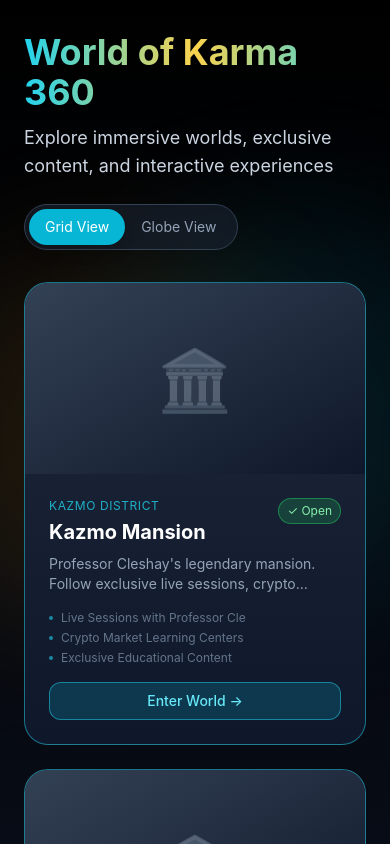
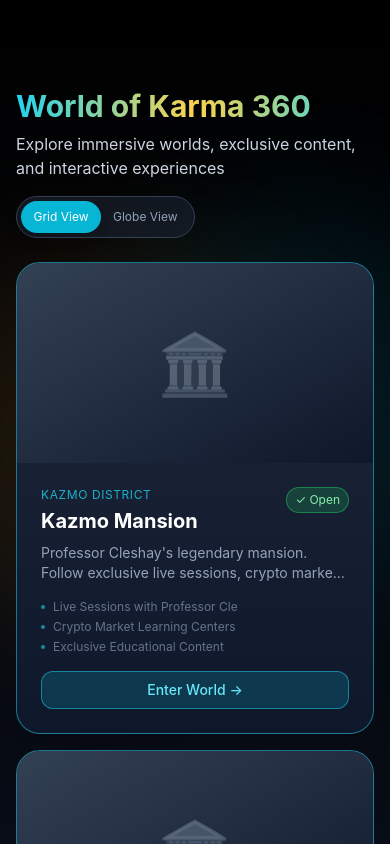
Before and after one commit to dc23-coding/WOK360, a React (Vite) app: page / in a window 390 px wide. Shown: the top 844 px of the page. Built offline with nearby package versions, Linux system fonts and the light colour scheme; no server answers.

Commit message:
Mobile optimization complete: responsive Universe page with touch-optimized navigation

```diff
--- a/src/universe/UniversePage.jsx
+++ b/src/universe/UniversePage.jsx
@@ -39,32 +39,32 @@ export default function UniversePage({ isPremium, onEnterWorld }) {
   };
 
   return (
-    <div className="min-h-screen bg-gradient-to-b from-black via-slate-900 to-black text-white overflow-hidden">
+    <div className="min-h-screen bg-gradient-to-b from-black via-slate-900 to-black text-white overflow-hidden pt-16 sm:pt-20">
       {/* Universe Header */}
-      <header className="relative z-20 py-8 px-6 md:px-12">
+      <header className="relative z-20 py-6 sm:py-8 px-4 sm:px-6 md:px-12">
         <div className="max-w-7xl mx-auto">
           <motion.div
             initial={{ opacity: 0, y: -20 }}
             animate={{ opacity: 1, y: 0 }}
             transition={{ duration: 0.6 }}
           >
-            <h1 className="text-4xl md:text-6xl font-bold bg-gradient-to-r from-cyan-400 via-amber-300 to-cyan-400 bg-clip-text text-transparent">
+            <h1 className="text-3xl sm:text-4xl md:text-6xl font-bold bg-gradient-to-r from-cyan-400 via-amber-300 to-cyan-400 bg-clip-text text-transparent">
               World of Karma 360
             </h1>
-            <p className="mt-3 text-lg md:text-xl text-slate-300">
+            <p className="mt-2 sm:mt-3 text-base sm:text-lg md:text-xl text-slate-300">
               Explore immersive worlds, exclusive content, and interactive experiences
             </p>
           </motion.div>
 
-          {/* View Toggle */}
-          <div className="mt-6 inline-flex items-center rounded-full bg-slate-800/50 backdrop-blur px-1 py-1 border border-slate-700">
+          {/* View Toggle - Touch optimized */}
+          <div className="mt-4 sm:mt-6 inline-flex items-center rounded-full bg-slate-800/50 backdrop-blur px-1 py-1 border border-slate-700 touch-manipulation">
             <button
               type="button"
               onClick={() => setViewMode("grid")}
-              className={`px-4 py-2 rounded-full text-sm transition ${
+              className={`px-3 sm:px-4 py-2 min-w-[80px] sm:min-w-0 rounded-full text-xs sm:text-sm transition ${
                 viewMode === "grid"
                   ? "bg-cyan-500 text-white shadow-lg"
-                  : "text-slate-400 hover:text-white"
+                  : "text-slate-400 hover:text-white active:text-cyan-300"
               }`}
             >
               Grid View
@@ -72,10 +72,10 @@ export default function UniversePage({ isPremium, onEnterWorld }) {
             <button
               type="button"
               onClick={() => setViewMode("globe")}
-              className={`px-4 py-2 rounded-full text-sm transition ${
+              className={`px-3 sm:px-4 py-2 min-w-[80px] sm:min-w-0 rounded-full text-xs sm:text-sm transition ${
                 viewMode === "globe"
                   ? "bg-cyan-500 text-white shadow-lg"
-                  : "text-slate-400 hover:text-white"
+                  : "text-slate-400 hover:text-white active:text-cyan-300"
               }`}
             >
               Globe View
@@ -85,10 +85,10 @@ export default function UniversePage({ isPremium, onEnterWorld }) {
       </header>
 
       {/* Main Content */}
-      <main className="relative z-10 px-6 md:px-12 pb-20">
+      <main className="relative z-10 px-4 sm:px-6 md:px-12 pb-16 sm:pb-20">
         <div className="max-w-7xl mx-auto">
           {viewMode === "grid" ? (
-            <div className="grid grid-cols-1 md:grid-cols-2 lg:grid-cols-3 gap-6">
+            <div className="grid grid-cols-1 sm:grid-cols-2 lg:grid-cols-3 gap-4 sm:gap-6">
               {regions.map((region, idx) => (
                 <RegionCard
                   key={region.id}
```
